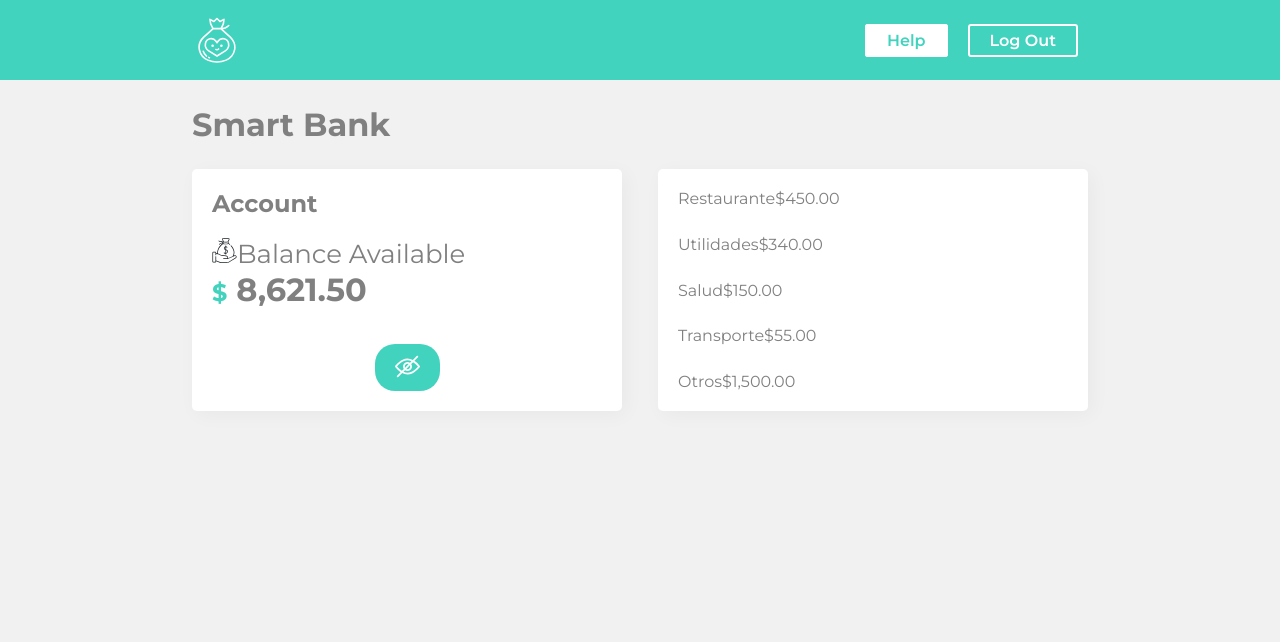
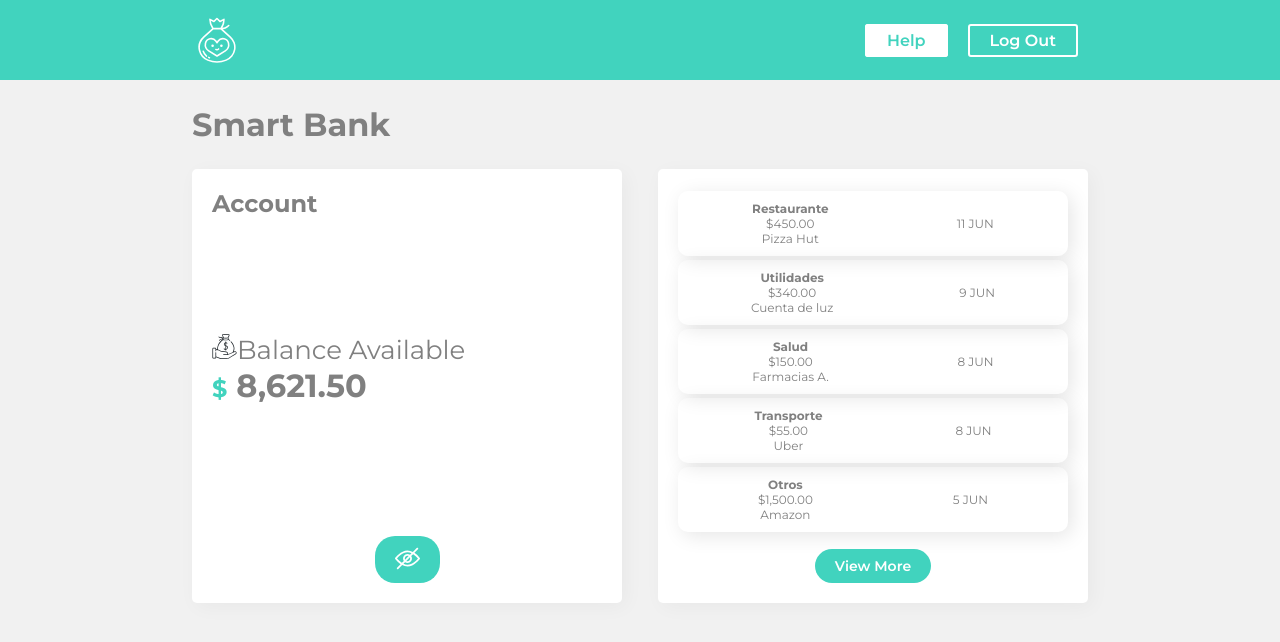
Before and after one commit to jfmadridc/smart-bank, a React (Create React App) app: page / in a window 1280 px wide. Shown: the top 642 px of the page. Built offline with nearby package versions, Linux system fonts and the light colour scheme.

Commit message:
Created Card Component

```diff
--- /dev/null
+++ b/src/Components/Card/index.jsx
@@ -0,0 +1,36 @@
+import React from "react";
+import styled from "styled-components";
+
+const Card = styled.div`
+	box-shadow: 4px 4px 20px 0px rgba(0, 0, 0, 0.1);
+	border-radius: 10px;
+	margin: 2px 0;
+	display: flex;
+	align-items: center;
+	justify-content: space-around;
+	padding: 10px;
+	font-size: 12px;
+`;
+
+const Info = styled.div`
+	display: flex;
+	flex-direction: column;
+	align-items: center;
+	.type {
+		font-weight: bold;
+	}
+`;
+
+export default ({ cargo }) => {
+	const { type, value, from, date } = cargo;
+	return (
+		<Card>
+			<Info>
+				<span className="type">{type}</span>
+				<span>{value}</span>
+				<span>{from}</span>
+			</Info>
+			<span>{date}</span>
+		</Card>
+	);
+};
--- a/src/Components/List/index.jsx
+++ b/src/Components/List/index.jsx
@@ -1,18 +1,16 @@
 import React from "react";
-import { Box } from "../UI";
+import { Box, Btn } from "../UI";
 import { lista } from "../../info";
+import Card from "../Card";
 
 const List = () => {
 	return (
 		<Box>
-			{lista.cargos.map(({ id, type, value, from, date }) => {
-				return (
-					<div key={id}>
-						<span>{type}</span>
-						<span>{value}</span>
-					</div>
-				);
+			{lista.cargos.map((cargo, i) => {
+				return <Card key={i} cargo={cargo} />;
 			})}
+
+			<Btn>View More</Btn>
 		</Box>
 	);
 };
```
